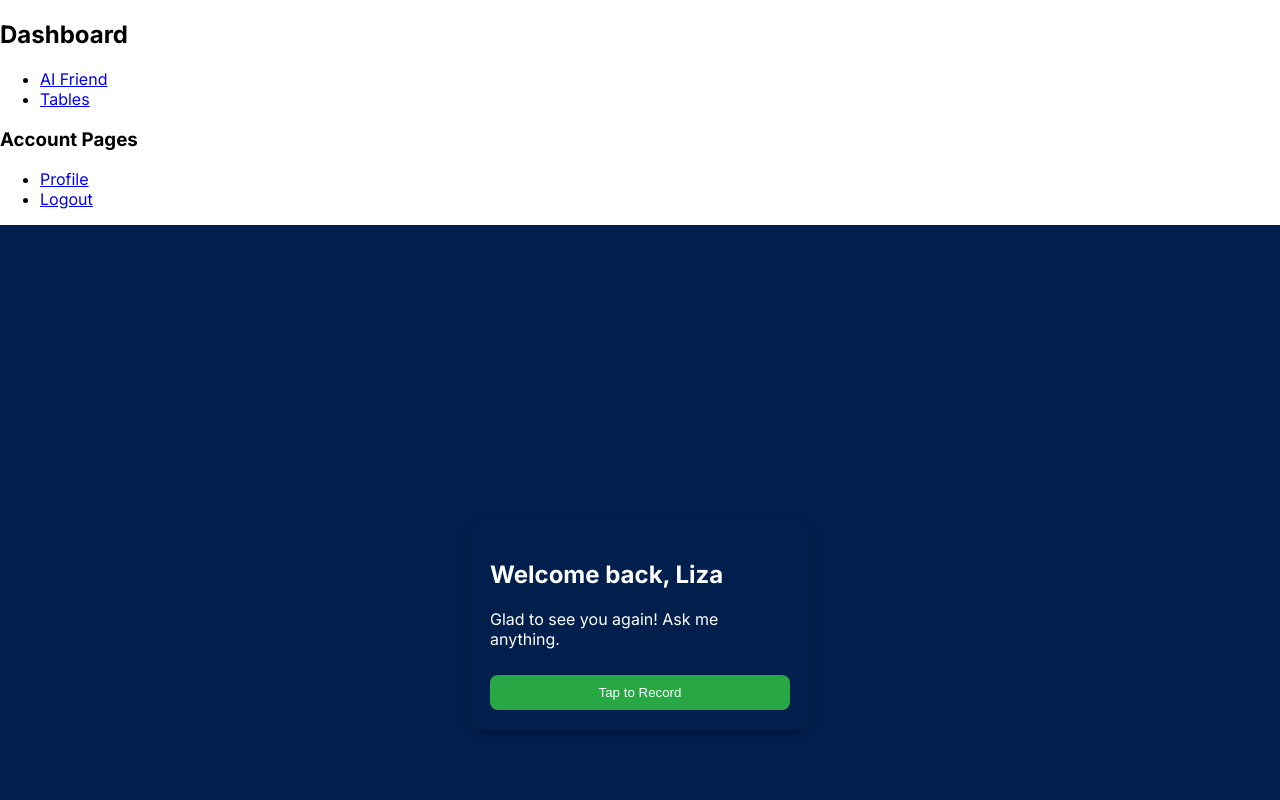
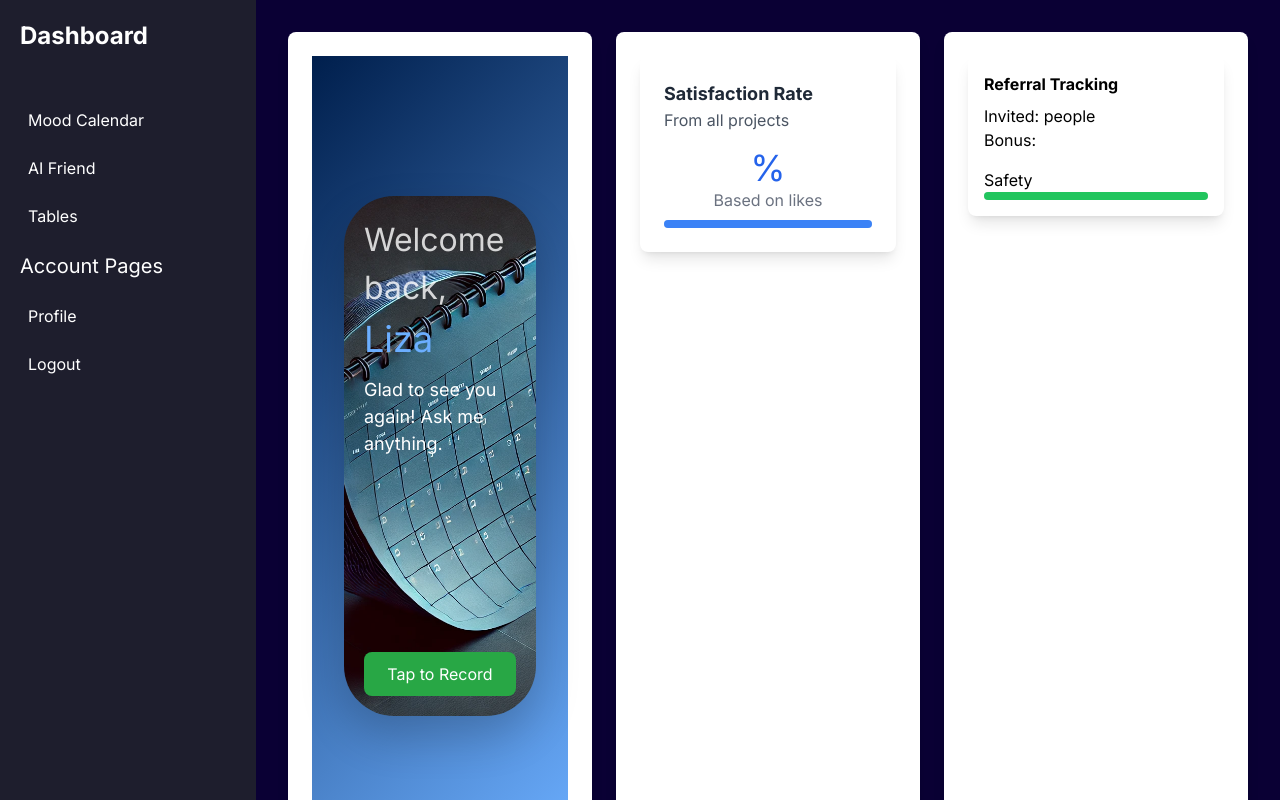
Before and after one commit to suhanishokeen/calhacks-24, a React (Create React App) app in the folder frontend/: page / in a window 1280 px wide. Shown: the top 800 px of the page. Built offline with nearby package versions, Linux system fonts and the light colour scheme.

Commit message:
new changes

```diff
--- a/frontend/src/App.js
+++ b/frontend/src/App.js
@@ -4,7 +4,6 @@ import './styles/styles.css';
 import WelcomeRecordCard from './components/WelcomeRecordCard';
 import SatisfactionRateCard from './components/SatisfactionRateCard';
 import ReferralTrackingCard from './components/ReferralTrackingCard';
-import DashboardContent from './components/Dashboard';
 
 const App = () => {
   return (
@@ -14,8 +13,9 @@ const App = () => {
         <h2 className="text-2xl font-bold mb-8">Dashboard</h2>
         <nav>
           <ul className="space-y-2">
-            <li><a href="#" className="block p-2 hover:bg-[#38385d] rounded">AI Friend</a></li>
-            <li><a href="#" className="block p-2 hover:bg-[#38385d] rounded">Tables</a></li>
+            <li><a href="/MoodCalendar" className="block p-2 hover:bg-[#38385d] rounded">Mood Calendar</a></li>
+            <li><a href="/AIFriend" className="block p-2 hover:bg-[#38385d] rounded">AI Friend</a></li>
+            <li><a href="/Tables" className="block p-2 hover:bg-[#38385d] rounded">Tables</a></li>
           </ul>
         </nav>
         <h3 className="mt-8 text-xl">Account Pages</h3>
@@ -27,13 +27,13 @@ const App = () => {
 
       {/* Main Content Area */}
       <div className="flex-1 p-8">
-        {/* Welcome/Login Section */}
-        <div className="bg-white p-6 rounded-lg shadow-lg w-full max-w-lg mb-6">
-          <WelcomeRecordCard name="Liza" onRecord={() => console.log('Recording...')} />
-        </div>
+        {/* Grid layout for cards */}
+        <div className="grid grid-cols-1 md:grid-cols-2 lg:grid-cols-3 gap-6">
+          {/* Welcome Record Card */}
+          <div className="bg-white p-6 rounded-lg shadow-lg flex items-center justify-center">
+            <WelcomeRecordCard name="Liza" onRecord={() => console.log('Recording...')} />
+          </div>
 
-        {/* Grid layout for cards */}
-        <div className="grid grid-cols-2 gap-4">
           {/* Satisfaction Rate */}
           <div className="bg-white p-6 rounded-lg shadow-lg">
             <SatisfactionRateCard />
--- a/frontend/src/components/Dashboard.js
+++ b/frontend/src/components/Dashboard.js
@@ -17,24 +17,26 @@ const DashboardContent = () => {
             {/* Dashboard Grid Layout */}
             <div className="grid grid-cols-1 md:grid-cols-2 lg:grid-cols-3 gap-6">
 
-                {/* AI Friend Section */}
-                <div className="bg-[#25135a] p-6 rounded-lg shadow-lg flex flex-col justify-between">
-                    <div>
-                        <h2 className="text-2xl font-semibold mb-4">AI Friend</h2>
-                        <p className="text-gray-400">Ask me anything!</p>
-                    </div>
+                {/* AI Friend Card */}
+                <div className="bg-[#25135a] p-6 rounded-lg shadow-lg flex flex-col justify-between min-h-[200px]">
+                    <h2 className="text-2xl font-semibold mb-4">AI Friend</h2>
                     <button className="custom-button">
                         Tap to record
                     </button>
                 </div>
 
-                {/* Tables Section */}
-                <div className="bg-[#25135a] p-6 rounded-lg shadow-lg">
+                {/* Mood Calendar Card */}
+                <div className="bg-[#25135a] p-6 rounded-lg shadow-lg min-h-[200px]">
+                    <h2 className="text-2xl font-semibold mb-4">Mood Calendar</h2>
+                </div>
+
+                {/* Tables Card */}
+                <div className="bg-[#25135a] p-6 rounded-lg shadow-lg min-h-[200px]">
                     <h2 className="text-2xl font-semibold mb-4">Tables</h2>
                 </div>
 
                 {/* Account Pages Section */}
-                <div className="bg-[#25135a] p-6 rounded-lg shadow-lg">
+                <div className="bg-[#25135a] p-6 rounded-lg shadow-lg min-h-[200px]">
                     <h2 className="text-2xl font-semibold mb-4">Account Pages</h2>
                     <ul className="text-gray-400">
                         <li className="mb-2">
--- a/frontend/src/components/WelcomeRecordCard.js
+++ b/frontend/src/components/WelcomeRecordCard.js
@@ -7,40 +7,65 @@ const WelcomeRecordCard = ({ name, onRecord }) => {
         display: 'flex',
         justifyContent: 'center',
         alignItems: 'center',
-        height: '100vh', // Full height of the viewport
-        backgroundColor: '#001f4d' // Deep blue background
+        height: '100vh',
+        backgroundImage: 'linear-gradient(135deg, #001f4d, #6baeff)',
       }}
     >
       <div
         style={{
-          backgroundColor: '#001f4d', // Card background deep blue
+          backgroundImage: 'url("/iCal.webp")',
+          backgroundSize: 'cover',
+          backgroundPosition: 'center',
           color: 'white',
           padding: '20px',
-          borderRadius: '12px',
-          boxShadow: '0 4px 8px rgba(0, 0, 0, 0.2)',
-          width: '300px',
-          textAlign: 'left' // Align text to the left
+          borderRadius: '50px',
+          boxShadow: '0 20px 45px rgba(0, 0, 0, 0.2)',
+          width: '75%',
+          height: '65%',
+          display: 'flex',
+          flexDirection: 'column',
+          justifyContent: 'space-between',
         }}
       >
-        <h2>Welcome back, {name}</h2>
-        <p>Glad to see you again! Ask me anything.</p>
+        {/* Welcome text */}
+        <div style={{ textAlign: 'left' }}>
+          <h1 style={{ opacity: 0.8, fontSize: '32px', marginBottom: '0' }}>
+            Welcome back,
+          </h1>
+          <h1 style={{ color: '#6baeff', fontSize: '36px', marginTop: '0' }}>
+            {name}
+          </h1>
+          <p style={{ fontSize: '18px', marginTop: '10px' }}>
+            Glad to see you again! Ask me anything.
+          </p>
+        </div>
+
+        {/* Button at the bottom */}
+        <div
+          style={{
+            display: 'flex',
+            justifyContent: 'center',
+          }}
+        >
           <button
             onClick={onRecord}
             style={{
-            marginTop: '10px',
-            backgroundColor: '#28a745', // Green button
+              backgroundColor: '#28a745',
               color: 'white',
               padding: '10px',
               borderRadius: '8px',
               border: 'none',
               cursor: 'pointer',
-            width: '100%' // Full-width button
+              width: '100%',
+              maxWidth: '200px',
+              textAlign: 'center'
             }}
           >
             Tap to Record
           </button>
         </div>
       </div>
+    </div>
   );
 };
 
--- a/frontend/src/styles/styles.css
+++ b/frontend/src/styles/styles.css
@@ -1,12 +1,47 @@
-@import url('https://fonts.googleapis.com/css2?family=Inter:wght@400;700&display=swap');
+@import url("https://fonts.googleapis.com/css2?family=Inter:wght@400;700&display=swap");
+@tailwind base;
+@tailwind components;
+@tailwind utilities;
 
 body {
-  font-family: 'Inter', sans-serif;
+  font-family: "Inter", sans-serif;
 }
 
 .center-card {
-    display: flex;
-    justify-content: center;
-    align-items: center;
-    min-height: 100vh; /* This will center the card vertically */
-  }
+  display: flex;
+  justify-content: center;
+  align-items: center;
+  min-height: 100vh;
+}
+
+.circle {
+  position: relative;
+  width: 100%;
+  height: 100%;
+  border-radius: 50%;
+  background-color: #2b2c3b;
+  overflow: hidden;
+}
+
+.circle-inner {
+  position: absolute;
+  top: 0;
+  right: 0;
+  bottom: 0;
+  left: 0;
+  border-radius: 50%;
+  display: flex;
+  justify-content: center;
+  align-items: center;
+}
+
+.circle-center {
+  position: absolute;
+  display: flex;
+  justify-content: center;
+  align-items: center;
+  width: 80%;
+  height: 80%;
+  border-radius: 50%;
+  background-color: #1a1b2d;
+}
--- a/frontend/tailwind.config.js
+++ b/frontend/tailwind.config.js
@@ -1,6 +1,6 @@
 /** @type {import('tailwindcss').Config} */
 module.exports = {
-  content: [],
+  content: ['./src/**/*.{js,jsx,ts,tsx}'],
   theme: {
     extend: {},
   },
```
Also changed, not shown: frontend/src/App.css (+39 -0 lines), 2 other files (tests, documents, lock files or other folders). Lines whose indentation alone changed are shown as unchanged.
